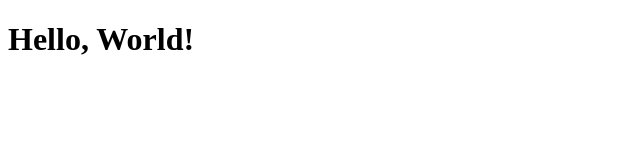
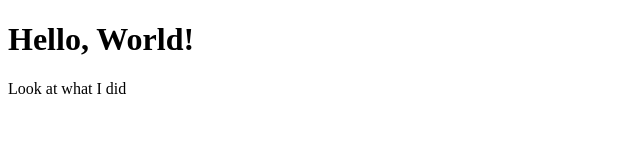
Before and after one commit to TexasTemas12/my-first-git, a plain HTML site: page index.html in a window 1280 px wide. Shown: the whole page, without its empty margins (0-640 px from the left). Drawn offline with Linux system fonts and the light colour scheme.

Commit message:
Update index.html

```diff
--- a/index.html
+++ b/index.html
@@ -6,5 +6,6 @@
   </head>
   <body>
     <h1>Hello, World!</h1>
+    <p>Look at what I did</p>
   </body>
 </html>
```
